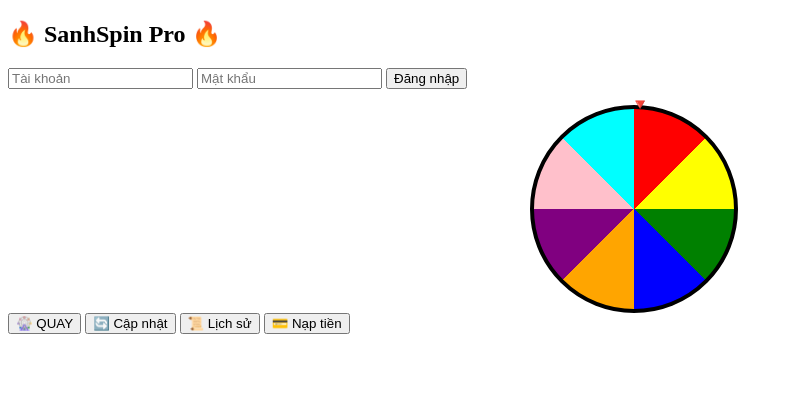
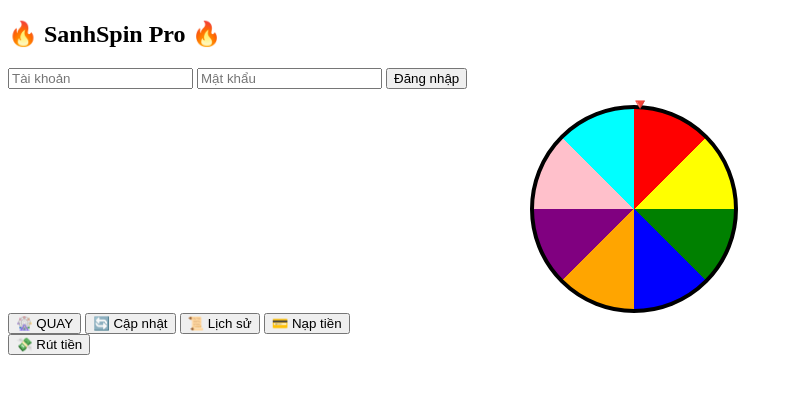
Before and after one commit to sanhvang99-lab/vongquay, a website: page public/index.html in a window 1280 px wide. Shown: the whole page, without its empty margins (0-793 px from the left). Drawn offline with Linux system fonts and the light colour scheme.

Commit message:
Update index.html

```diff
--- a/public/index.html
+++ b/public/index.html
@@ -150,3 +150,19 @@ function copy(){
 
 </body>
 </html>
+<button onclick="rut()">💸 Rút tiền</button>
+<script>
+async function rut(){
+  let amount = prompt("Nhập số tiền rút:");
+  let bank = prompt("Nhập STK / ví:");
+
+  let res = await fetch("/withdraw",{
+    method:"POST",
+    headers:{'Content-Type':'application/json'},
+    body:JSON.stringify({user,amount,bank})
+  });
+
+  let data = await res.json();
+  alert(data.msg);
+}
+</script>
```
